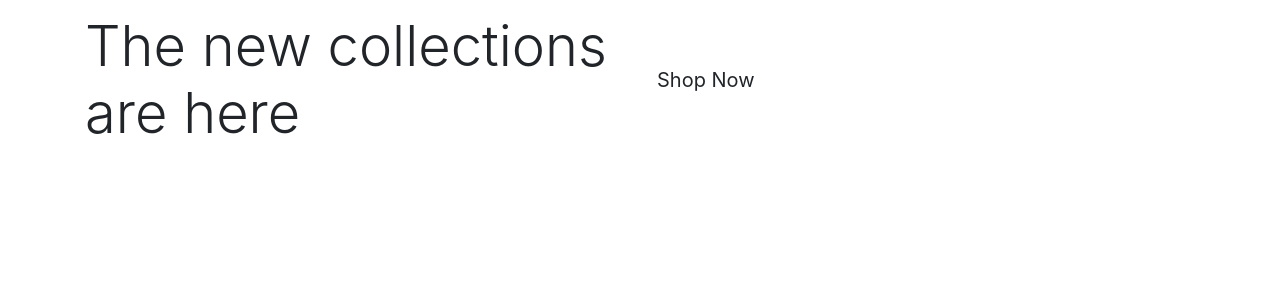
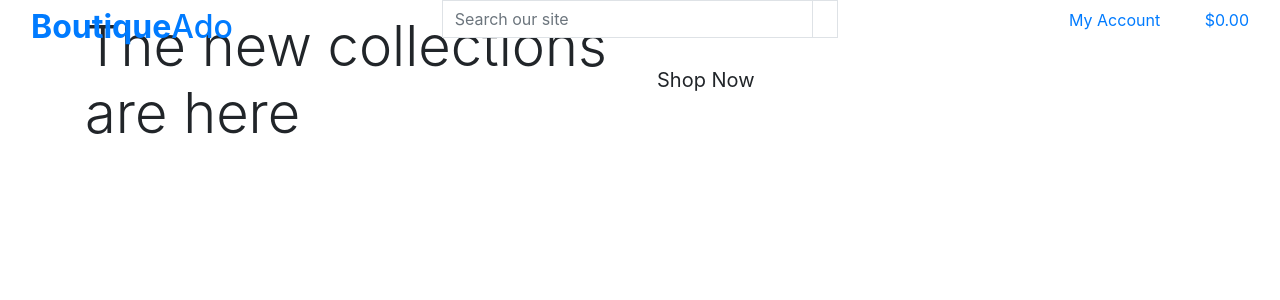
Before and after one commit to teppm/e-commerce-school-study, a Django app: page / in a window 1280 px wide. Shown: the top 300 px of the page. Run offline with Django 3.2, Linux system fonts and the light colour scheme; some libraries are stand-ins or nearby versions.

Commit message:
added main page header

```diff
--- a/templates/base.html
+++ b/templates/base.html
@@ -7,26 +7,15 @@
     {% block meta %}
     <meta http-equiv="X-UA-Compatible" content="ie=edge">
     <meta charset="utf-8">
-    <meta name="viewport" content="width=device-width, initial-scale=1, shrink-to-fit=no"> {% endblock %} {% block corecss %}
-    {% endblock %}
-
-    {% block extra_meta %}
-    {% endblock %}
-
-    {% block css %}
-    <link rel="stylesheet" href="https://stackpath.bootstrapcdn.com/bootstrap/4.3.1/css/bootstrap.min.css" integrity="sha384-ggOyR0iXCbMQv3Xipma34MD+dH/1fQ784/j6cY/iJTQUOhcWr7x9JvoRxT2MZw1T" crossorigin="anonymous">
-    {% endblock %}
-
-    {% block extracss %}
-    {% endblock %}
-
-    {% block corejs %}
+    <meta name="viewport" content="width=device-width, initial-scale=1, shrink-to-fit=no"> {% endblock %} {% block corecss %} {% endblock %} {% block extra_meta %} {% endblock %} {% block css %}
+    <link rel="stylesheet" href="https://stackpath.bootstrapcdn.com/bootstrap/4.3.1/css/bootstrap.min.css" integrity="sha384-ggOyR0iXCbMQv3Xipma34MD+dH/1fQ784/j6cY/iJTQUOhcWr7x9JvoRxT2MZw1T" crossorigin="anonymous"> {% endblock %} {% block extracss %} {% endblock %} {% block corejs %}
     <script src="https://code.jquery.com/jquery-3.3.1.slim.min.js" integrity="sha384-q8i/X+965DzO0rT7abK41JStQIAqVgRVzpbzo5smXKp4YfRvH+8abtTE1Pi6jizo" crossorigin="anonymous"></script>
     <script src="https://cdnjs.cloudflare.com/ajax/libs/popper.js/1.14.7/umd/popper.min.js" integrity="sha384-UO2eT0CpHqdSJQ6hJty5KVphtPhzWj9WO1clHTMGa3JDZwrnQq4sF86dIHNDz0W1" crossorigin="anonymous"></script>
     <script src="https://stackpath.bootstrapcdn.com/bootstrap/4.3.1/js/bootstrap.min.js" integrity="sha384-JjSmVgyd0p3pXB1rRibZUAYoIIy6OrQ6VrjIEaFf/nJGzIxFDsf4x0xIM+B07jRM" crossorigin="anonymous"></script>
     {% endblock %}
 
     {% block extrajs %}
+
     {% endblock %}
 
 
@@ -35,7 +24,67 @@
 
 <body>
 
-<header class="container-fluid fixed-top"> </header>
+    <header class="container-fluid fixed-top">
+        <div class="row">
+            <div class="col-12 col-lg-4 my-auto-py-1 py-lg-0 text-center text-lg-left">
+                <a href="{% url 'home' %}" class="nav-link main-logo-link">
+                  <h2 class="logo-front text-black my-0"><strong>Boutique</strong>Ado</h2>
+                </a>
+            </div>
+            <div class="col-12 col-lg-4 my-auto-py-1 py-lg-0">
+                <form action="" method="GET">
+                    <div class="input-group w-100">
+                        <input class="form-control border border-black rounded-0" type="text" name="q" placeholder="Search our site">
+                        <div class="input-group-append">
+                            <button class="form-control btn btn-black border border-black rounded-0" type="submit">
+                                <span class="icon">
+                                    <i class="fas fa-search"></i>
+                                </span>
+                            </button>
+                        </div>
+                    </div>
+                </form>
+            </div>
+            <div class="col-12 col-lg-4 my-auto-py-1 py-lg-0">
+                <ul class="list-inline list-unstyled text-center text-lg-right my-0">
+                    <li class="list-inline-item dropdown">
+                        <a href="http://" class="text-black nav-link" id="user-options" data-toggle="dropdown" aria-haspopup="true" aria-expanded="false">
+                            <div class="text-center">
+                                <div><i class="fas fa-user fa-lg"></i></div>
+                                <p class="my-0">My Account</p>
+                            </div>
+                        </a>
+                        <div class="dropdown-menu border-0" aria-labelledby="user-options">
+                            {% if request.user.is_authenticated %}
+                                {% if request.user.is_superuser %}
+                                    <a href="" class="dropdown-item">Product Management</a>
+                                {% endif %}
+                                <a href="" class="dropdown-item">My Profile</a>
+                                <a href="{% url 'account_logout'%}" class="dropdown-item">Logout</a>
+                            {% else %}
+                                <a href="{% url 'account_signup'%}" class="dropdown-item">Register</a>
+                                <a href="{% url 'account_login'%}" class="dropdown-item">Login</a>
+                            {% endif %}
+                        </div>
+                    </li>
+                    <li class="list-inline-item dropdown">
+                        <a class="{% if grand_total  %} text-info font-weight-bold {% else %} text-black {% endif %} nav-link" href="">
+                            <div class="text-center">
+                                <div><i class="fas fa-shopping-bag fa-lg"></i></div>
+                                <p class="my-0">
+                                    {% if grand_total %}
+                                        ${{ grand_total|floatformat:2 }}
+                                    {% else %}
+                                        $0.00
+                                    {% endif %}
+                                </p>
+                            </div>
+                        </a>
+                    </li>
+                </ul>
+            </div>
+        </div>
+    </header>
 
     {% if messages %}
     <div class="message-container"></div>
```
Lines whose indentation alone changed are shown as unchanged.
